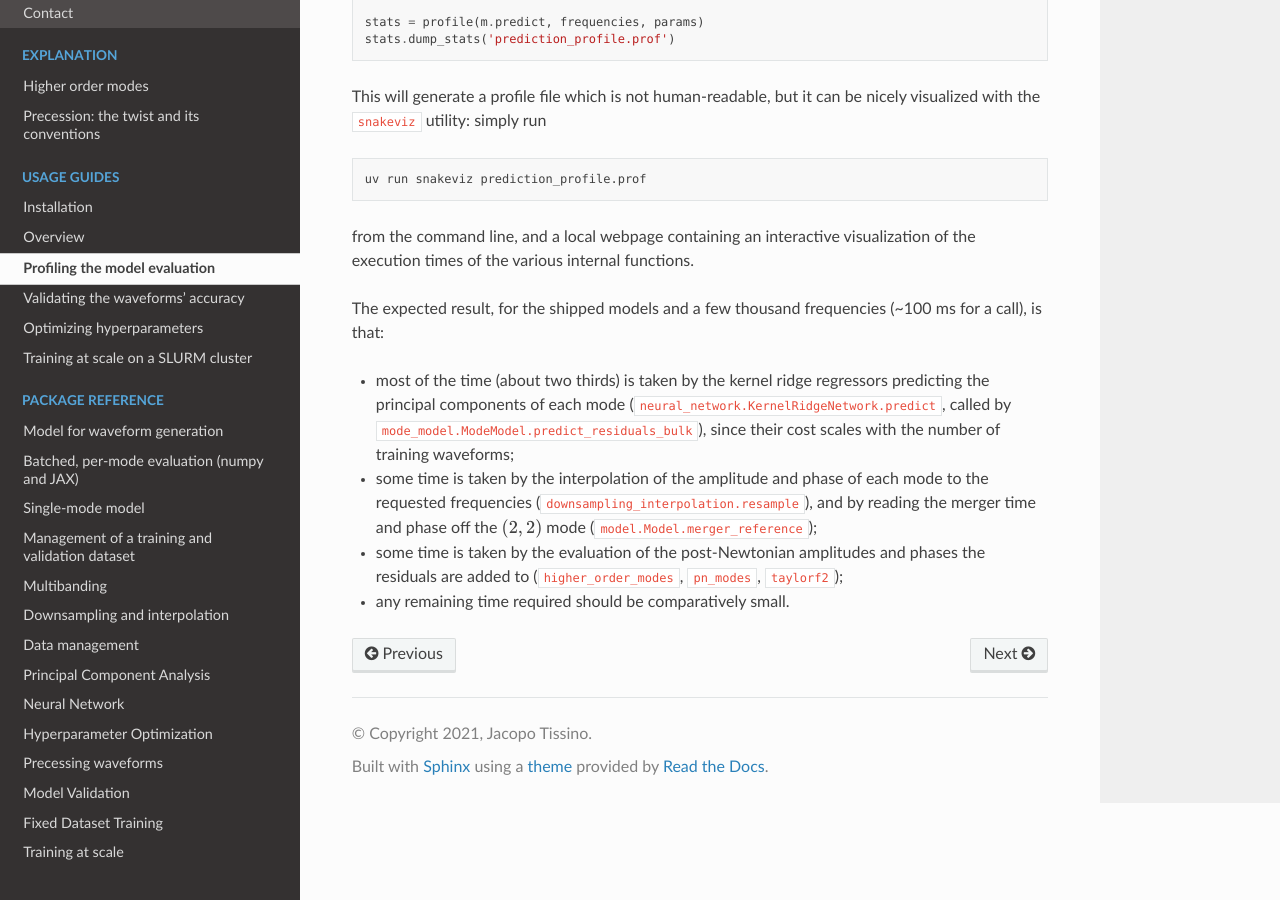
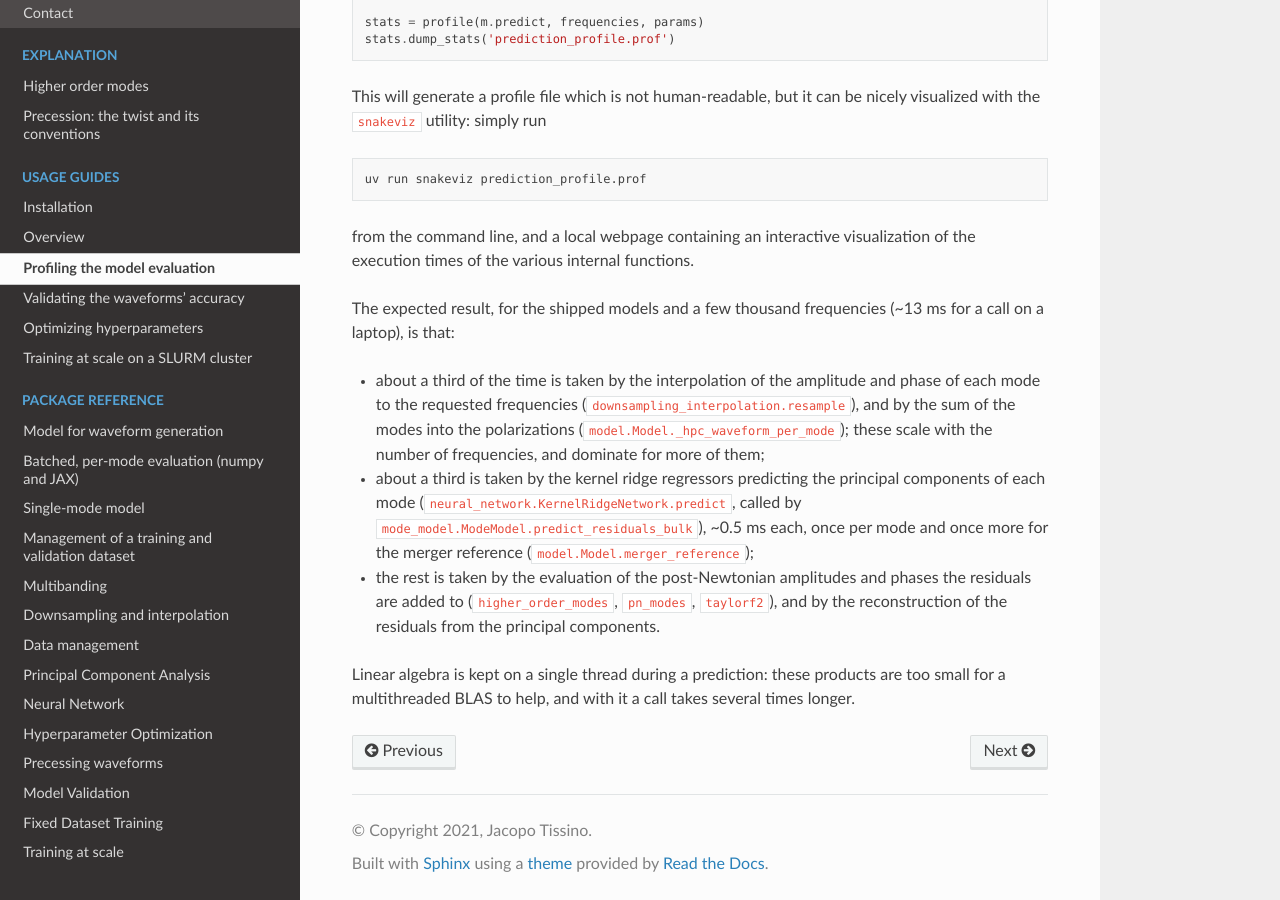
Before and after one commit to jacopok/mlgw_bns, a Sphinx documentation site: the page built from docs/usage_guides/profiling.md, in a window 1280 px wide and 900 px high, scrolled down 1564 px. Built offline with Sphinx 7.4.7 and the Read the Docs theme 3.1.0, drawn with Linux system fonts in a browser that asks for light colours.

Commit message:
Keep BLAS single-threaded in single-binary predictions
The kernel ridge products of one parameter row are too small for a
multithreaded OpenBLAS, which spent ~10 times longer synchronizing than
computing and left its threads spinning: Model.predict of default_hom at
4000 frequencies took ~100 ms, now ~13 ms, with bit-identical output.
One shared ThreadpoolController keeps the limit at a few microseconds.

Co-Authored-By: Claude Opus 5.5 <noreply@anthropic.com>

```diff
--- a/docs/usage_guides/profiling.md
+++ b/docs/usage_guides/profiling.md
@@ -88,17 +88,22 @@ from the command line, and a local webpage containing an interactive visualizati
 of the execution times of the various internal functions.
 
 The expected result, for the shipped models and a few thousand frequencies
-(~100 ms for a call), is that:
-- most of the time (about two thirds) is taken by the kernel ridge
-    regressors predicting the principal components of each mode
+(~13 ms for a call on a laptop), is that:
+- about a third of the time is taken by the interpolation of the amplitude
+    and phase of each mode to the requested frequencies
+    (`downsampling_interpolation.resample`), and by the sum of the modes
+    into the polarizations (`model.Model._hpc_waveform_per_mode`); these
+    scale with the number of frequencies, and dominate for more of them;
+- about a third is taken by the kernel ridge regressors predicting the
+    principal components of each mode
     (`neural_network.KernelRidgeNetwork.predict`, called by
-    `mode_model.ModeModel.predict_residuals_bulk`), since their cost scales
-    with the number of training waveforms;
-- some time is taken by the interpolation of the amplitude and phase of each
-    mode to the requested frequencies (`downsampling_interpolation.resample`),
-    and by reading the merger time and phase off the $(2,2)$ mode
-    (`model.Model.merger_reference`);
-- some time is taken by the evaluation of the post-Newtonian amplitudes and
+    `mode_model.ModeModel.predict_residuals_bulk`), ~0.5 ms each, once per
+    mode and once more for the merger reference (`model.Model.merger_reference`);
+- the rest is taken by the evaluation of the post-Newtonian amplitudes and
     phases the residuals are added to (`higher_order_modes`, `pn_modes`,
-    `taylorf2`);
-- any remaining time required should be comparatively small.
+    `taylorf2`), and by the reconstruction of the residuals from the
+    principal components.
+
+Linear algebra is kept on a single thread during a prediction: these
+products are too small for a multithreaded BLAS to help, and with it a
+call takes several times longer.
```
Also changed, not shown: CHANGELOG.md (+9 -0 lines), 2 other files.
